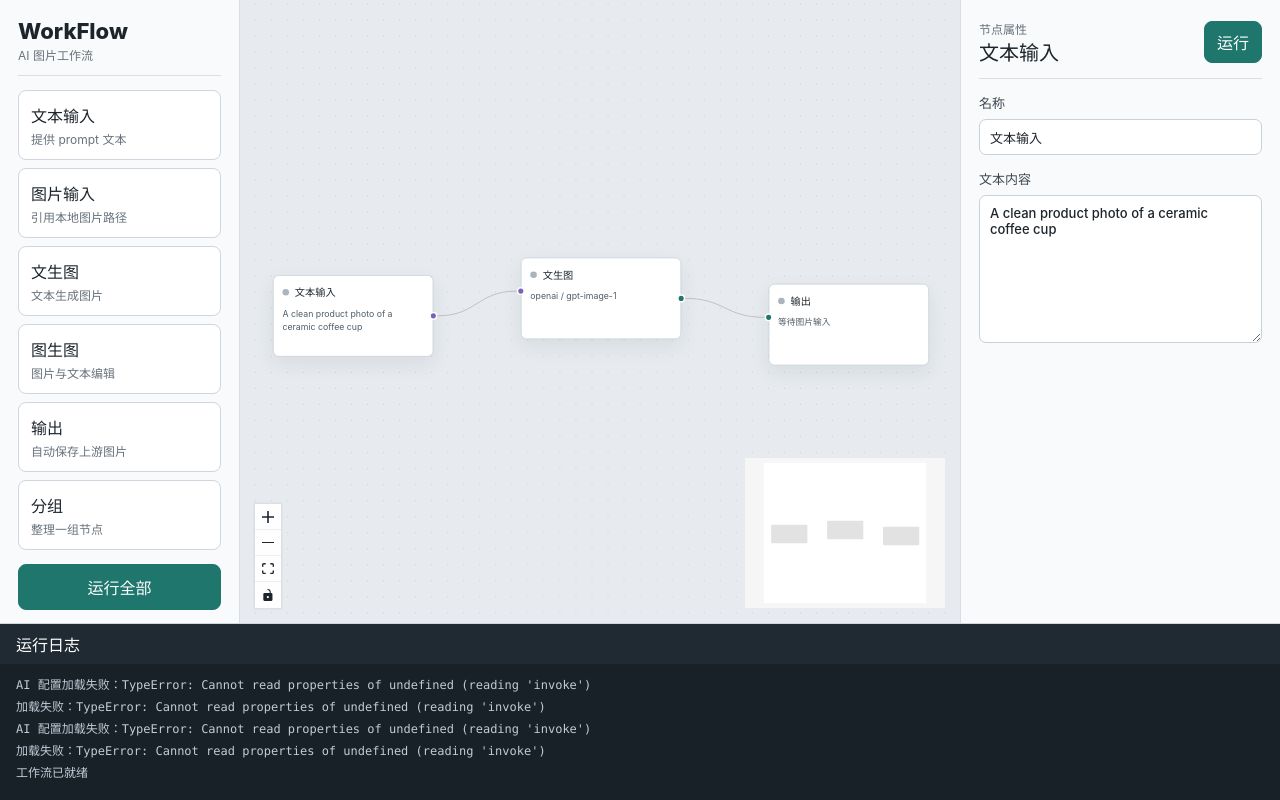
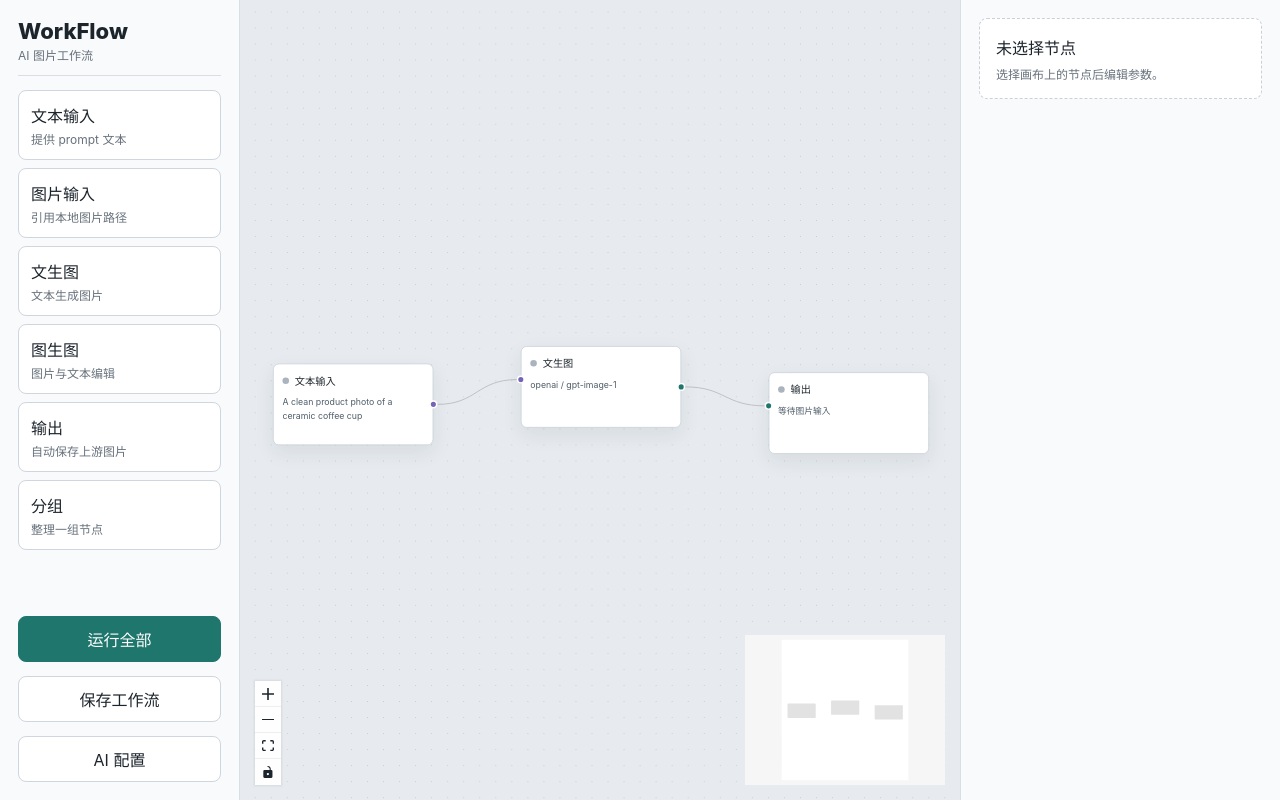
Before and after one commit to QinMoXX/WorkFlow, a React (Vite) app: page / in a window 1280 px wide. Built offline with nearby package versions, Linux system fonts and the light colour scheme.

Commit message:
框选，日志显示，toast信息弹窗

```diff
--- a/src/App.css
+++ b/src/App.css
@@ -37,7 +37,7 @@ button:disabled {
 .app-shell {
   display: grid;
   grid-template-columns: 240px minmax(0, 1fr) 320px;
-  grid-template-rows: minmax(0, 1fr) auto;
+  grid-template-rows: minmax(0, 1fr);
   width: 100vw;
   height: 100vh;
   overflow: hidden;
@@ -88,8 +88,7 @@ button:disabled {
 .primary-action,
 .secondary-action,
 .danger-action,
-.property-form header button,
-.log-panel > button {
+.property-form header button {
   border: 1px solid #cfd6dd;
   border-radius: 8px;
   background: #ffffff;
@@ -590,35 +589,28 @@ button:disabled {
   line-height: 16px;
 }
 
-.log-panel {
-  grid-column: 1 / -1;
-  border-top: 1px solid #cfd6dd;
-  background: #182028;
-  color: #dce4ea;
+.toast-stack {
+  position: fixed;
+  z-index: 40;
+  right: 18px;
+  bottom: 18px;
+  display: grid;
+  width: min(360px, calc(100vw - 36px));
+  gap: 8px;
+  pointer-events: none;
 }
 
-.log-panel > button {
-  width: 100%;
-  padding: 8px 16px;
-  border: 0;
-  border-radius: 0;
-  background: #202a33;
-  color: #ffffff;
-  text-align: left;
-}
-
-.log-list {
-  max-height: 150px;
-  overflow: auto;
-  padding: 8px 16px 14px;
-}
-
-.log-list p {
-  margin: 4px 0;
-  color: #bfccd6;
-  font-family: "SFMono-Regular", Consolas, "Liberation Mono", monospace;
-  font-size: 12px;
+.toast-message {
+  overflow: hidden;
+  border: 1px solid #cfd6dd;
+  border-radius: 8px;
+  padding: 10px 12px;
+  background: #ffffff;
+  box-shadow: 0 14px 34px rgba(25, 36, 46, 0.16);
+  color: #1d252c;
+  font-size: 13px;
   line-height: 18px;
+  text-overflow: ellipsis;
 }
 
 @media (max-width: 980px) {
--- a/src/App.tsx
+++ b/src/App.tsx
@@ -21,7 +21,6 @@ import "@xyflow/react/dist/style.css";
 import { AiSettingsPanel } from "./components/AiSettingsPanel";
 import { NodeLibrary } from "./components/NodeLibrary";
 import { PropertyPanel } from "./components/PropertyPanel";
-import { RunLogPanel } from "./components/RunLogPanel";
 import { WorkflowNodeCard } from "./components/WorkflowNodeCard";
 import { createNode, initialEdges, initialNodes } from "./lib/nodeCatalog";
 import { defaultProviderConfigs, firstProviderPreset } from "./lib/providerPresets";
@@ -70,14 +69,18 @@ type ActiveRunState = {
   isCancelling: boolean;
 };
 
+type ToastMessage = {
+  id: number;
+  message: string;
+};
+
 const ACTIVE_NODE_STATUSES = new Set(["queued", "running"]);
 
 function App() {
   const [nodes, setNodes, onNodesChange] = useNodesState(initialNodes);
   const [edges, setEdges, onEdgesChange] = useEdgesState(initialEdges);
   const [selectedNodeId, setSelectedNodeId] = useState<string | null>(initialNodes[0].id);
-  const [logs, setLogs] = useState<string[]>(["工作流已就绪"]);
-  const [isLogOpen, setIsLogOpen] = useState(true);
+  const [toasts, setToasts] = useState<ToastMessage[]>([]);
   const [isSettingsOpen, setIsSettingsOpen] = useState(false);
   const [nodeContextMenu, setNodeContextMenu] = useState<NodeContextMenu | null>(null);
   const [edgeContextMenu, setEdgeContextMenu] = useState<EdgeContextMenu | null>(null);
@@ -92,6 +95,7 @@ function App() {
   const isRestoringHistoryRef = useRef(false);
   const isDraggingNodesRef = useRef(false);
   const clipboardRef = useRef<ClipboardGraph | null>(null);
+  const toastSequenceRef = useRef(0);
 
   const nodeTypes = useMemo(() => ({ workflowNode: WorkflowNodeCard }), []);
   const selectedNode = useMemo(
@@ -108,8 +112,31 @@ function App() {
   );
 
   const appendLogs = useCallback((nextLogs: string[]) => {
-    setLogs((current) => [...nextLogs, ...current].slice(0, 80));
+    const messages = nextLogs.filter((log) => log.trim().length > 0);
+    if (messages.length === 0) return;
+
+    void invoke("debug_frontend_logs", { messages }).catch(() => undefined);
+
+    const nextToasts = messages.map((message) => {
+      toastSequenceRef.current += 1;
+      return { id: toastSequenceRef.current, message };
+    });
+    const toastIds = new Set(nextToasts.map((toast) => toast.id));
+
+    setToasts((current) => [...nextToasts, ...current].slice(0, 6));
+    window.setTimeout(() => {
+      setToasts((current) => current.filter((toast) => !toastIds.has(toast.id)));
+    }, 3800);
   }, []);
+
+  const closeContextMenus = useCallback(() => {
+    setNodeContextMenu(null);
+    setEdgeContextMenu(null);
+  }, []);
+
+  useEffect(() => {
+    appendLogs(["工作流已就绪"]);
+  }, [appendLogs]);
 
   const applySnapshot = useCallback(
     (snapshot: WorkflowSnapshot) => {
@@ -362,6 +389,11 @@ function App() {
     [onEdgesChange, pushHistory],
   );
 
+  const handleSelectionChange = useCallback(({ nodes: selectedNodes }: { nodes: WorkflowNode[] }) => {
+    setSelectedNodeId(selectedNodes[0]?.id ?? null);
+    closeContextMenus();
+  }, [closeContextMenus]);
+
   const handleConnect = useCallback(
     (connection: Connection) => {
       const source = nodes.find((node) => node.id === connection.source);
@@ -566,11 +598,6 @@ function App() {
       y: event.clientY,
     });
   }, []);
-
-  const closeContextMenus = () => {
-    setNodeContextMenu(null);
-    setEdgeContextMenu(null);
-  };
 
   const deleteNode = (nodeId: string) => {
     const node = nodes.find((item) => item.id === nodeId);
@@ -1000,13 +1027,17 @@ function App() {
             onNodeClick={(_, node) => setSelectedNodeId(node.id)}
             onNodeContextMenu={openImageContextMenu}
             onEdgeContextMenu={openEdgeContextMenu}
+            onSelectionChange={handleSelectionChange}
             onPaneClick={() => {
               setSelectedNodeId(null);
               closeContextMenus();
             }}
             selectionOnDrag
+            selectionKeyCode={null}
             selectionMode={SelectionMode.Partial}
             multiSelectionKeyCode={["Control", "Meta", "Shift"]}
+            panOnDrag={false}
+            panActivationKeyCode="Space"
             deleteKeyCode={null}
             fitView
             proOptions={{ hideAttribution: true }}
@@ -1067,7 +1098,15 @@ function App() {
           </div>
         )}
 
-        <RunLogPanel logs={logs} isOpen={isLogOpen} onToggle={() => setIsLogOpen((value) => !value)} />
+        {toasts.length > 0 && (
+          <div className="toast-stack" aria-live="polite" aria-atomic="false">
+            {toasts.map((toast) => (
+              <div className="toast-message" key={toast.id}>
+                {toast.message}
+              </div>
+            ))}
+          </div>
+        )}
         <AiSettingsPanel
           isOpen={isSettingsOpen}
           providers={providers}
--- a/src/components/RunLogPanel.tsx
+++ /dev/null
@@ -1,22 +0,0 @@
-type RunLogPanelProps = {
-  logs: string[];
-  isOpen: boolean;
-  onToggle: () => void;
-};
-
-export function RunLogPanel({ logs, isOpen, onToggle }: RunLogPanelProps) {
-  return (
-    <section className={`log-panel ${isOpen ? "is-open" : ""}`}>
-      <button type="button" onClick={onToggle}>
-        运行日志
-      </button>
-      {isOpen && (
-        <div className="log-list">
-          {logs.map((log, index) => (
-            <p key={`${log}-${index}`}>{log}</p>
-          ))}
-        </div>
-      )}
-    </section>
-  );
-}
```
Also changed, not shown: 2 other files (tests, documents, lock files or other folders).
